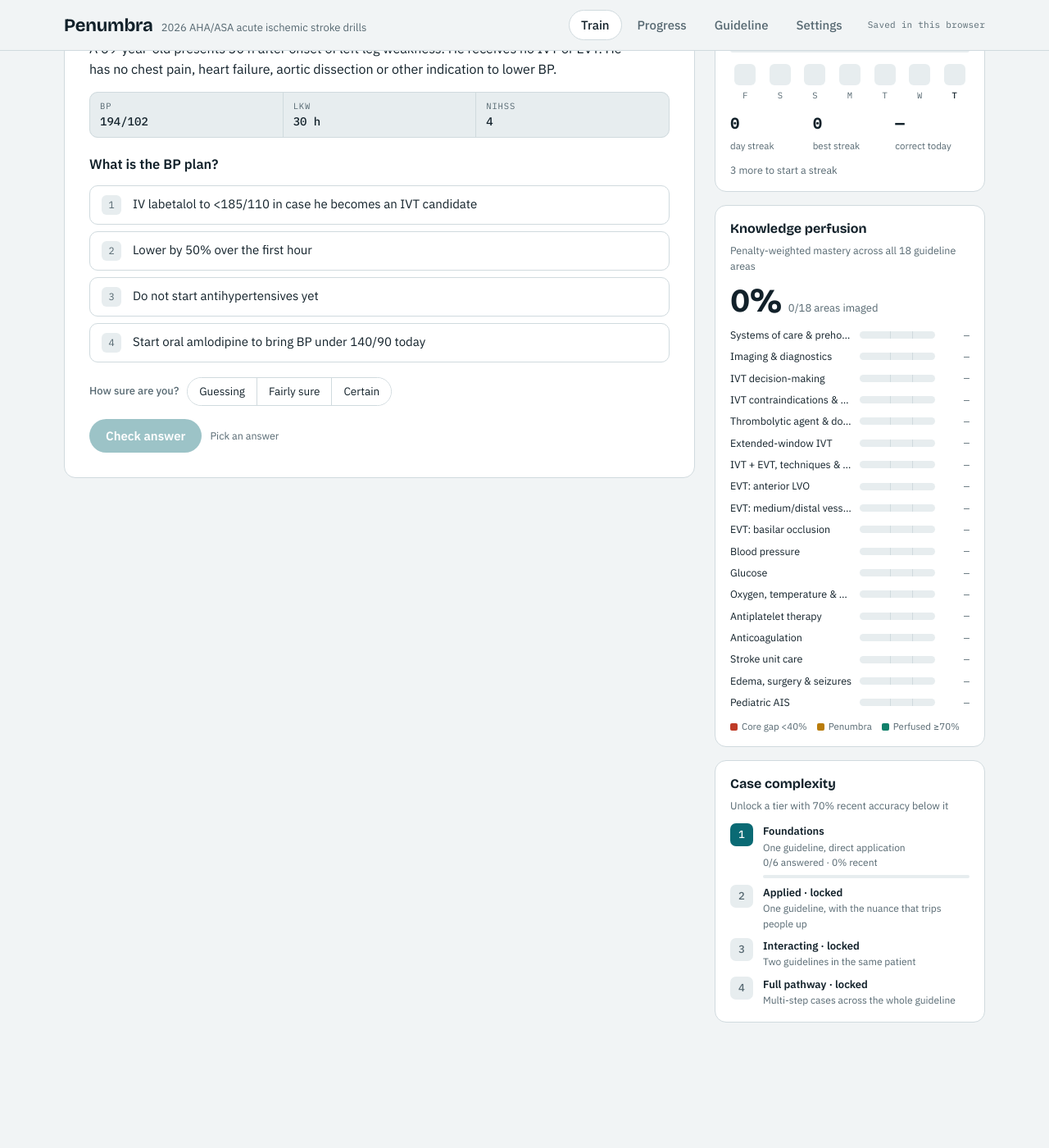
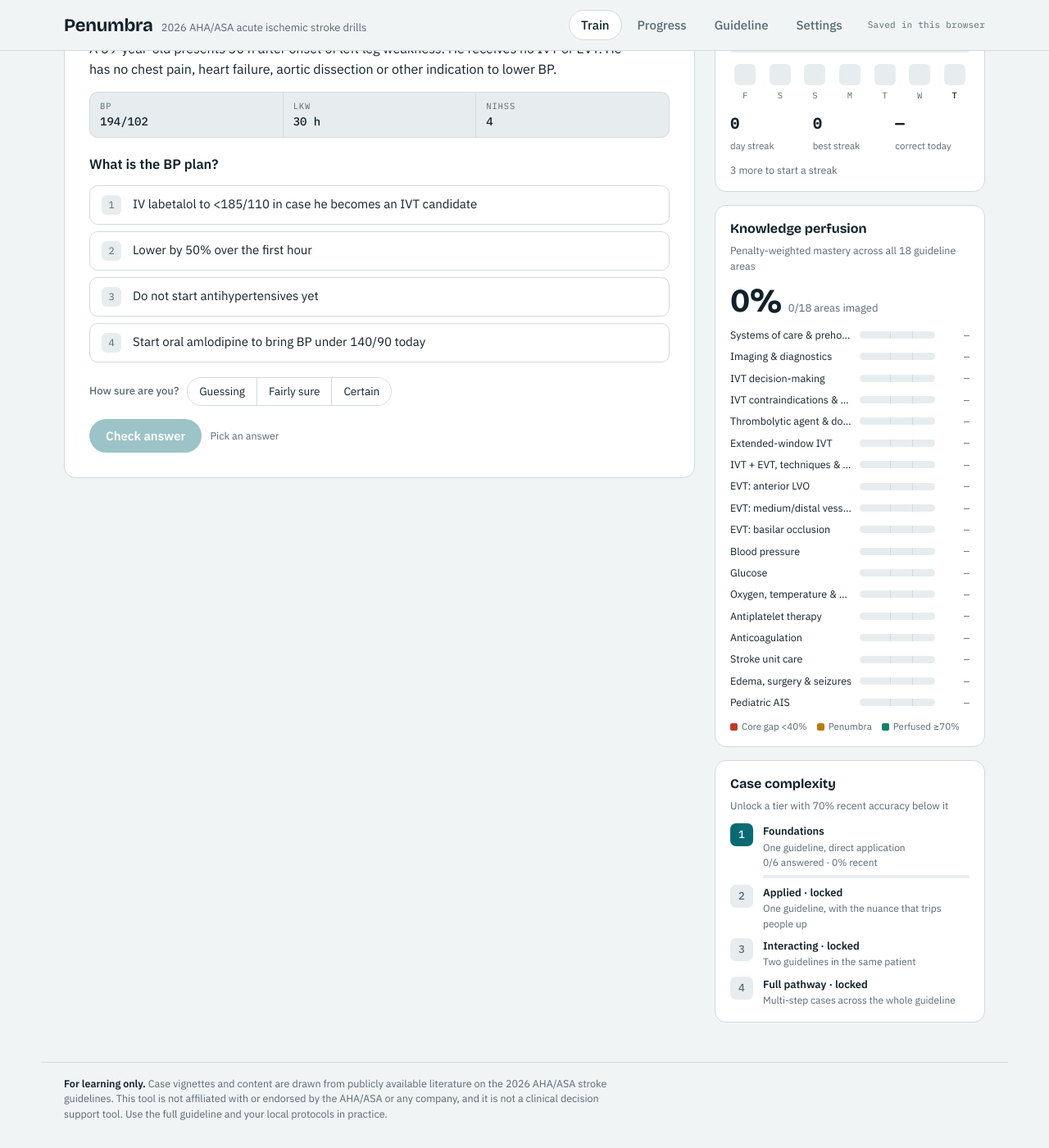
Before and after one commit to mflounders/mflounders.github.io, a Jekyll site: the page penumbra/index.html, which Jekyll copies as it is, in a window 1280 px wide and 1400 px high, scrolled down 153 px. Shown: the whole window at 82% size. Built offline with Jekyll 4.4.1, drawn with Linux system fonts in a browser that asks for light colours; before the commit the page ends 1448 px from its top, so only the background shows below that.

Commit message:
Move learning-only disclaimer from the home page into the app footer
Co-Authored-By: Claude Opus 5.5 <noreply@anthropic.com>
Claude-Session: https://claude.ai/code/session_01QpmxC5wRjbrf3byL4US49X

```diff
--- a/index.html
+++ b/index.html
@@ -18,9 +18,7 @@ layout: default
 
 <h3> Learning tools </h3>
 <p>
-        <a href="/penumbra/">Penumbra Stroke Drills</a> &mdash; case-based practice applying acute stroke guidelines, risk scores, and imaging selection.
-        <br><small><i>For learning only. Case vignettes and content are drawn from publicly available literature on the 2026 AHA/ASA stroke guidelines. This tool is not affiliated with or endorsed by the AHA/ASA and is not a clinical decision support tool.</i></small>
-</p>
+        <a href="/penumbra/">Penumbra Stroke Drills</a> &mdash; case-based practice applying acute stroke guidelines, risk scores, and imaging selection.</p>
 
 <header>
         <ul>
--- a/penumbra/index.html
+++ b/penumbra/index.html
@@ -187,6 +187,9 @@ input[type=range]{accent-color:var(--accent);width:180px;max-width:100%}
 code.f{font-family:var(--f-mono);font-size:13px;background:var(--surface2);padding:2px 6px;border-radius:5px}
 .formula{font-family:var(--f-mono);font-size:13.5px;background:var(--surface2);border-radius:8px;padding:12px 14px;overflow-x:auto}
 .foot{margin-top:28px;font-size:12px;color:var(--muted);max-width:90ch}
+footer.disclaimer{max-width:1180px;margin:0 auto;padding-inline:clamp(16px,3vw,28px);padding-block:16px 32px;border-top:1px solid var(--line)}
+footer.disclaimer p{margin:0;font-size:12.5px;line-height:1.5;color:var(--muted);max-width:90ch}
+footer.disclaimer b{color:var(--ink);font-weight:600}
 @media (prefers-reduced-motion:reduce){*{transition:none!important;animation:none!important}}
 </style>
 
@@ -201,6 +204,7 @@ code.f{font-family:var(--f-mono);font-size:13px;background:var(--surface2);paddi
   <span class="sync" id="sync">Saved in this browser</span>
 </div></header>
 <main class="wrap" id="app"></main>
+<footer class="disclaimer"><p><b>For learning only.</b> Case vignettes and content are drawn from publicly available literature on the 2026 AHA/ASA stroke guidelines. This tool is not affiliated with or endorsed by the AHA/ASA or any company, and it is not a clinical decision support tool. Use the full guideline and your local protocols in practice.</p></footer>
 
 <script>
 /* ===================== CONTENT ===================== */
```
